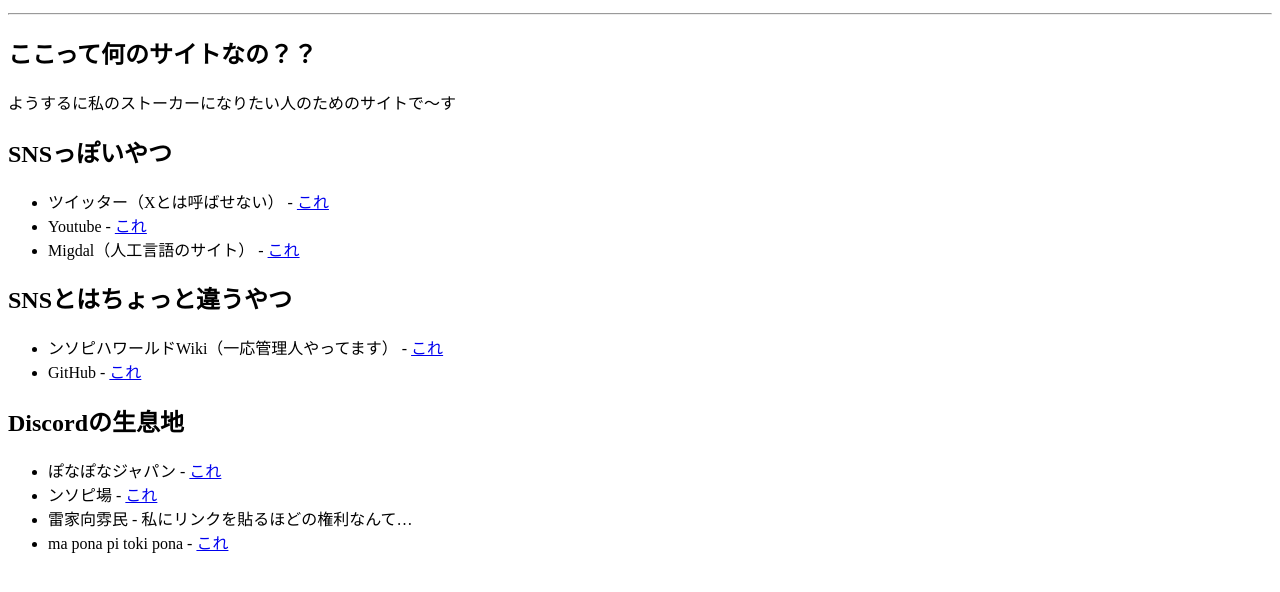
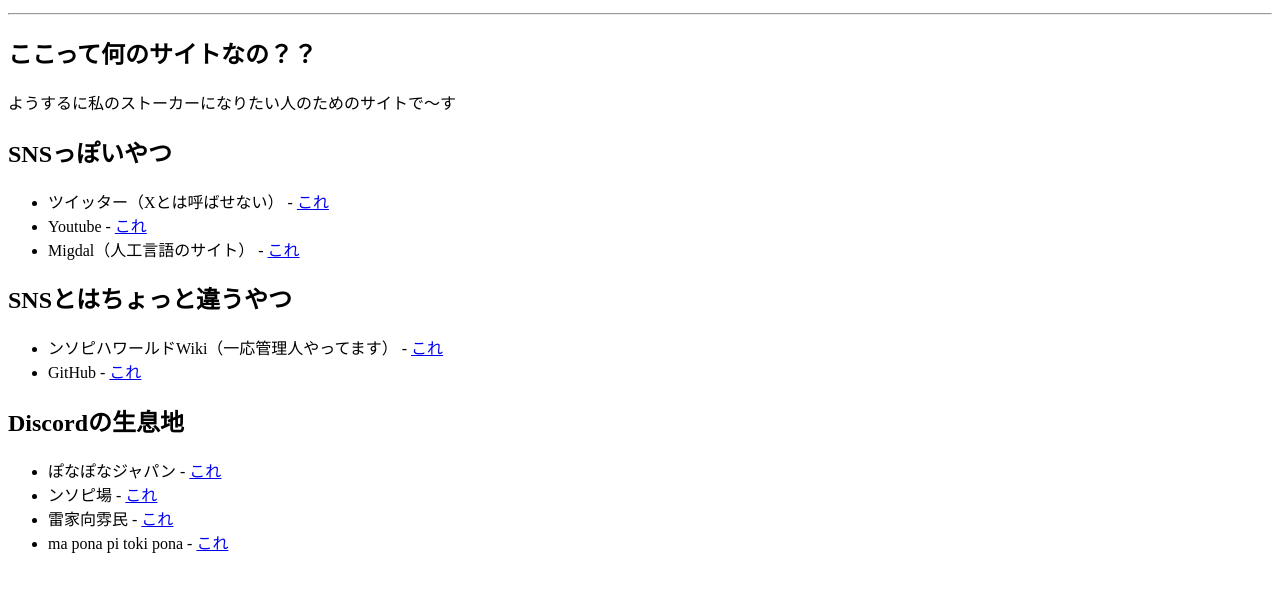
Before and after one commit to epikijetesantakalu/epikijetesantakalu-hub, a plain HTML site: page index.html in a window 1280 px wide. Shown: the part 116-708 px from the top of the page. Drawn offline with Linux system fonts and the light colour scheme.

Commit message:
phun link

```diff
--- a/index.html
+++ b/index.html
@@ -26,7 +26,7 @@
         <ul>
             <li>ぽなぽなジャパン - <a href="https://discord.gg/XG2JTPScE3">これ</a></li>
             <li>ンソピ場 - <a href="https://discord.gg/74KnKwZa6n">これ</a></li>
-            <li>雷家向雰民 - 私にリンクを貼るほどの権利なんて…</a></li>
+            <li>雷家向雰民 - <a href="https://discord.gg/tHhA4bBYap">これ</a></li>
             <li>ma pona pi toki pona - <a href="https://discord.gg/Byqn5z9">これ</a></li>
         </ul>
     </body>
```
